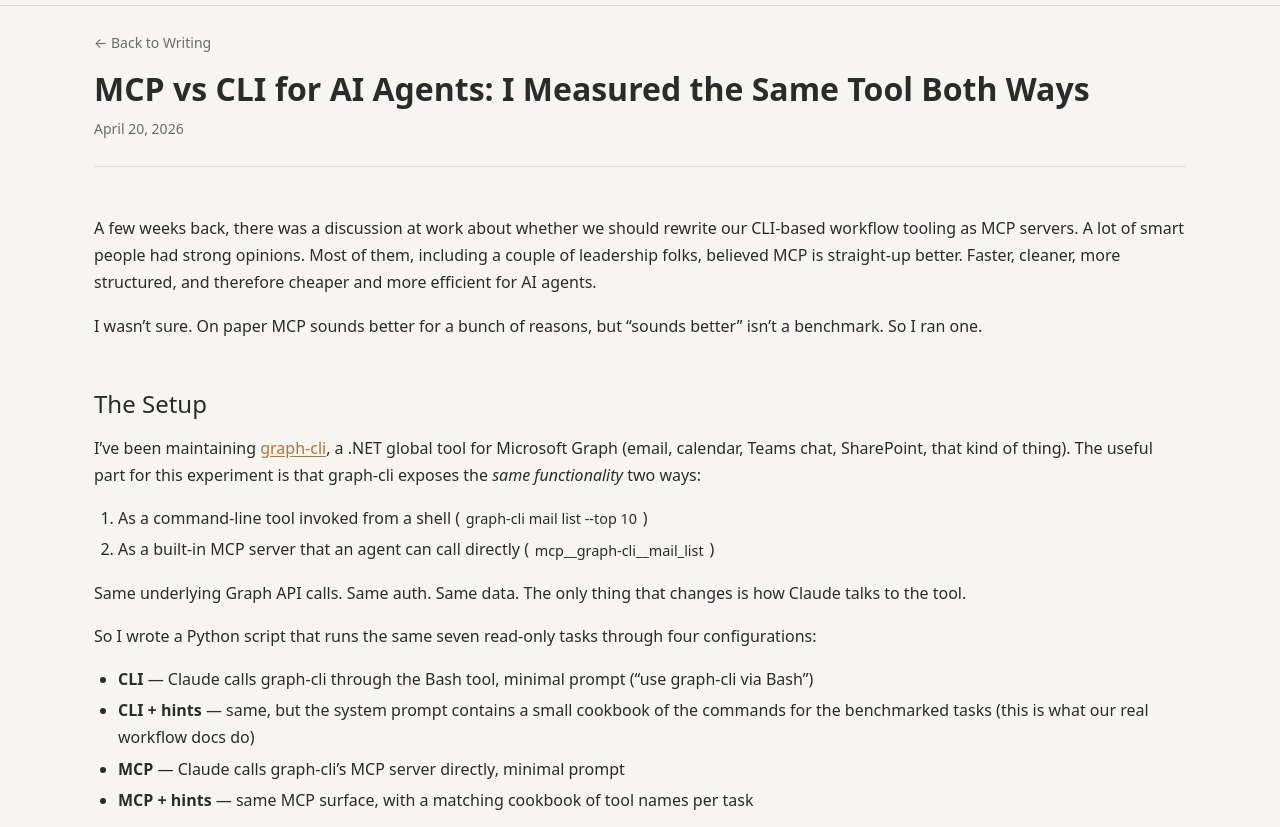
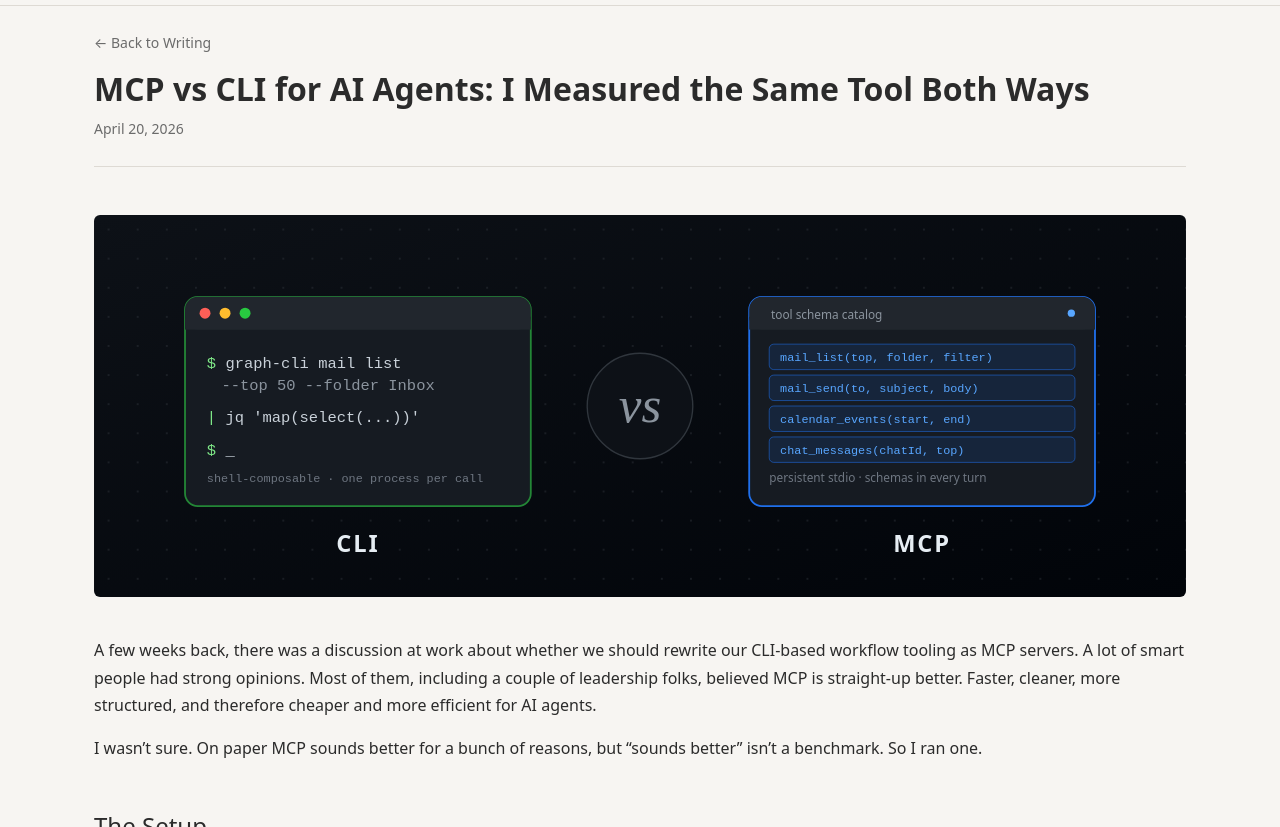
Before and after one commit to afroze9/afroze9.github.io, an Astro site: page /writing/mcp-vs-cli-token-benchmark in a window 1280 px wide. Shown: the part 101-928 px from the top of the page. Built offline with nearby package versions, Linux system fonts and the light colour scheme; Astro itself is replaced by a stand-in of ours.

Commit message:
Add banner SVG and remove em dashes from MCP vs CLI post

```diff
--- a/src/content/writing/mcp-vs-cli-token-benchmark.md
+++ b/src/content/writing/mcp-vs-cli-token-benchmark.md
@@ -4,6 +4,8 @@ description: "Same tool, two surfaces. I ran the numbers to see which is actuall
 pubDate: 2026-04-20
 draft: false
 ---
+
+![](./assets/mcp-vs-cli-banner.svg)
 
 A few weeks back, there was a discussion at work about whether we should rewrite our CLI-based workflow tooling as MCP servers. A lot of smart people had strong opinions. Most of them, including a couple of leadership folks, believed MCP is straight-up better. Faster, cleaner, more structured, and therefore cheaper and more efficient for AI agents.
 
@@ -20,10 +22,10 @@ Same underlying Graph API calls. Same auth. Same data. The only thing that chang
 
 So I wrote a Python script that runs the same seven read-only tasks through four configurations:
 
-- **CLI** — Claude calls graph-cli through the Bash tool, minimal prompt ("use graph-cli via Bash")
-- **CLI + hints** — same, but the system prompt contains a small cookbook of the commands for the benchmarked tasks (this is what our real workflow docs do)
-- **MCP** — Claude calls graph-cli's MCP server directly, minimal prompt
-- **MCP + hints** — same MCP surface, with a matching cookbook of tool names per task
+- **CLI**: Claude calls graph-cli through the Bash tool, minimal prompt ("use graph-cli via Bash")
+- **CLI + hints**: same, but the system prompt contains a small cookbook of the commands for the benchmarked tasks (this is what our real workflow docs do)
+- **MCP**: Claude calls graph-cli's MCP server directly, minimal prompt
+- **MCP + hints**: same MCP surface, with a matching cookbook of tool names per task
 
 Three runs per task per configuration, 84 runs total. Everything measured from Claude's usage envelope (`--output-format json` gives you input tokens, output tokens, cache reads, cost, duration, turn count).
 
```
Also changed, not shown: src/content/writing/assets/mcp-vs-cli-banner.svg (added).
